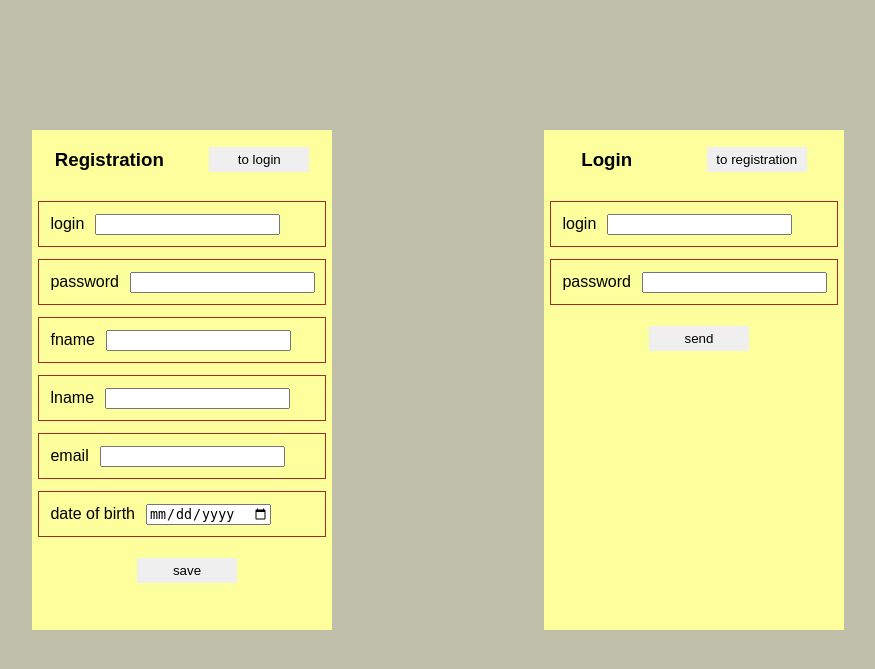
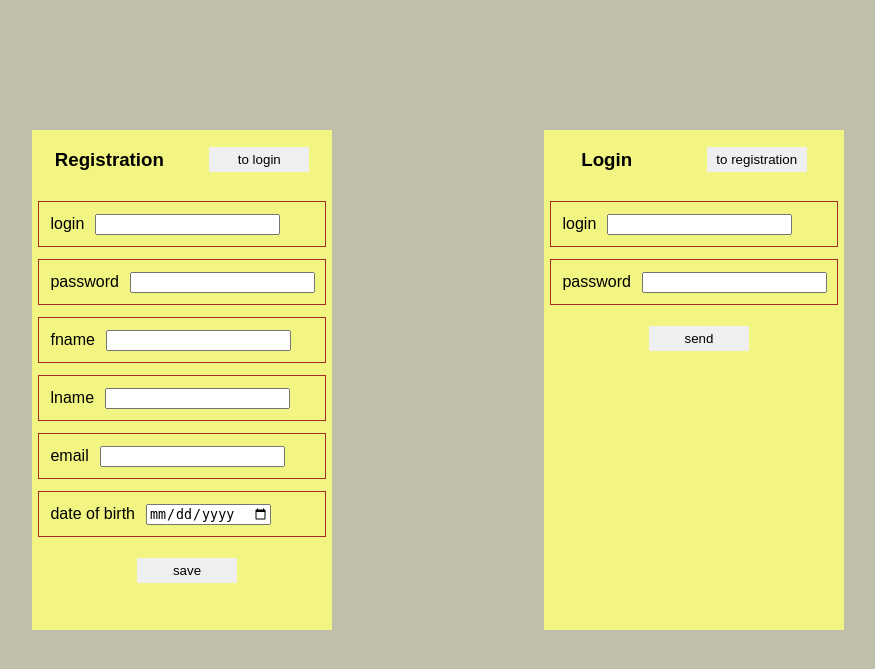
Before and after one commit to smapl/financial_assistant, a Flask app: page / in a window 1280 px wide. Shown: the top 669 px of the page, without its empty margins (306-1181 px from the left). Run offline with Flask 2, Linux system fonts and the light colour scheme.

Commit message:
change color

```diff
--- a/src/financial_assistant/static/styles/index.css
+++ b/src/financial_assistant/static/styles/index.css
@@ -28,7 +28,7 @@ section {
 }
 
 .inside {
-  background-color: #fdff9c;
+  background-color: #f3f582;
   margin: 1px;
   width: 300px;
   height: 100%;
```
